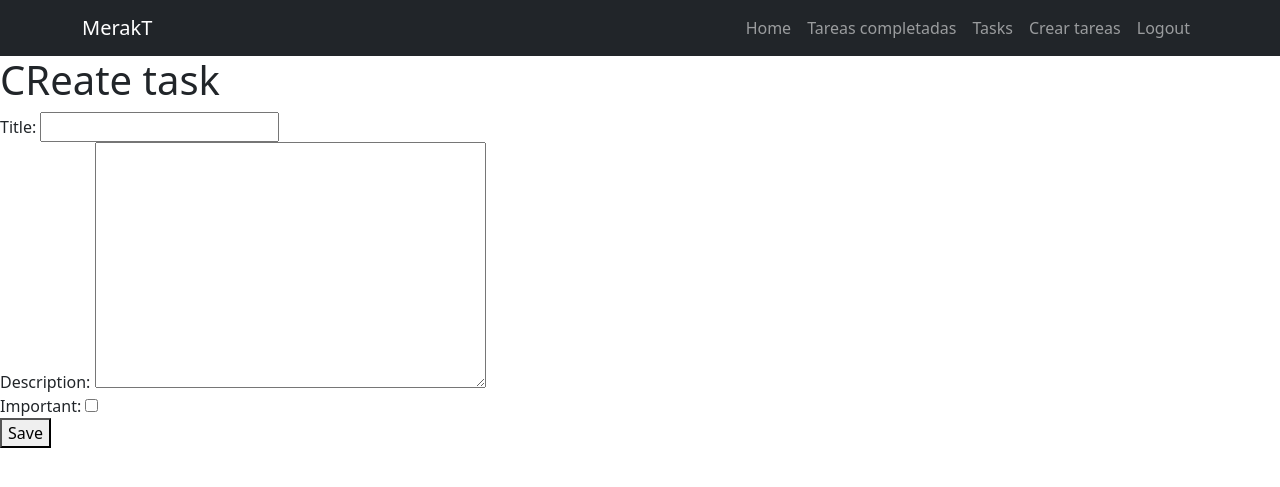
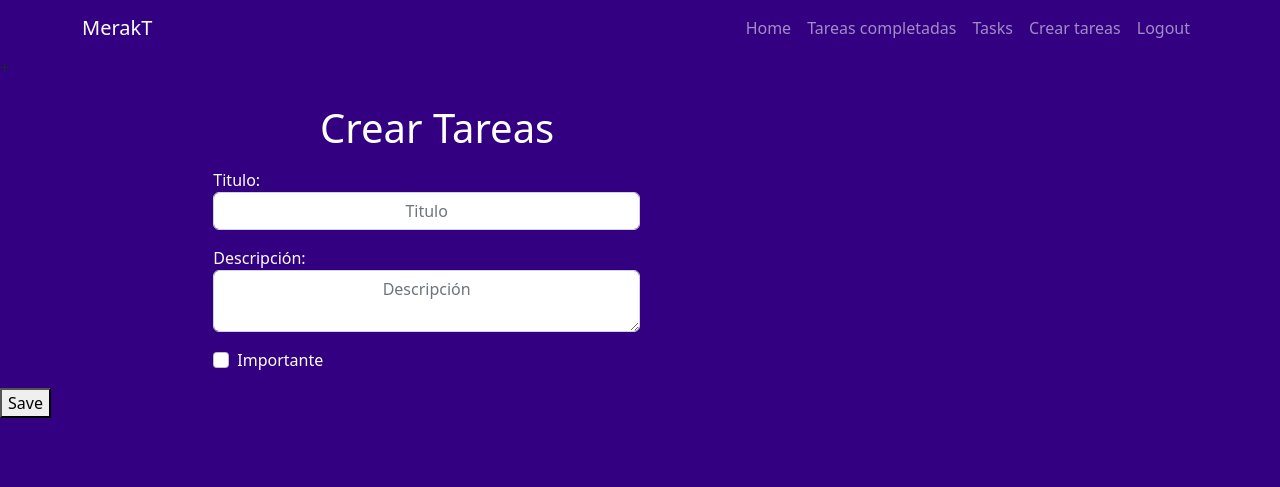
Before and after one commit to Leonard3456/login-y-registro-mtk, a Django app: page /create_task/ in a window 1280 px wide. Shown: the top 487 px of the page. Run offline with Django 5.2, Linux system fonts and the light colour scheme; a user stored in the database is signed in.

Commit message:
firts commit

```diff
--- a/tasks/templates/_navbar.html
+++ b/tasks/templates/_navbar.html
@@ -1,4 +1,4 @@
-<nav class="navbar navbar-expand-lg navbar-dark bg-dark">
+<nav class="navbar navbar-expand-lg navbar-dark " style="background-color: #320081;">
   <div class="container">
     <a class="navbar-brand" href="/">MerakT</a>
     <button
--- a/tasks/templates/base.html
+++ b/tasks/templates/base.html
@@ -6,15 +6,28 @@
     <meta name="viewport" content="width=device-width, initial-scale=1.0" />
     <title>Django CRUD</title>
     <link rel="stylesheet" href="https://cdn.jsdelivr.net/npm/bootstrap@5.2.0/dist/css/bootstrap.min.css">
-    <script src="https://cdn.jsdelivr.net/npm/bootstrap@5.2.0/dist/js/bootstrap.bundle.min.js"></script>
+
     <link rel="stylesheet" href="style.css">
+  </head>
 
-  </head>
-  <body>
+  <style>
+    /* Aplica un fondo morado al cuerpo del documento */
+    body {
+      background-color: #320081; /* Código de color morado */
+    }
+
+    /* Ajusta los estilos del contenido si es necesario */
+    .contenido {
+      color: #ffffff; /* Color del texto */
+      padding: 20px;
+    }
+  </style>
+  <body class="bg-purple">
     {% include '_navbar.html' %}
 
     {% block content %}
     <!--aqui iran otras paginas-->
     {% endblock %}
+    <script src="https://cdn.jsdelivr.net/npm/bootstrap@5.2.0/dist/js/bootstrap.bundle.min.js"></script>
   </body>
 </html>
--- a/tasks/templates/create_task.html
+++ b/tasks/templates/create_task.html
@@ -1,14 +1,42 @@
 {% extends 'base.html' %}
 
 {% block content %}
+<!--offset es para donde se ubica el texto-->+
+<div class="mt-6">
+<h1 class="text-white col-md-4 offset-md-3 mt-4">Crear Tareas</h1>
 
-<h1>CReate task</h1>
 
-{{error}}
-<form action="/create_task/" method="POST"> <!--envia a crear tarea-->
-  {% csrf_token %} <!--colocar un input para proteger los sitios-->
-  {{form}}
+  {{error}}
+  <form action="/create_task/" method="POST"> <!--envia a crear tarea-->
+    {% csrf_token %} <!--colocar un input para proteger los sitios-->
+    <!--{{form}}-->
 
-  <button>Save</button>
-</form>
+    <div class="col-md-4 offset-md-2 mt-3">
+
+      <label for="title" class="text-white">Titulo:</label>
+
+      <div class="mb-3">
+        <input type="title" name="title" id="title"class="form-control text-center center-placeholder"
+        placeholder="Titulo">
+      </div>
+
+      <label for="description" class="text-white">Descripción:</label>
+
+      <div class="mb-3">
+        <textarea name="description" id="description" class="form-control text-center center-placeholder" placeholder="Descripción"></textarea>
+      </div>
+
+      <div class="form-check mb-3">
+        <input class="form-check-input" type="checkbox" value="" id="flexCheckDefault">
+        <label class="form-check-label text-white" for="flexCheckDefault">
+          Importante
+        </label>
+      </div>
+    </div>
+
+
+    <button>Save</button>
+  </form>
+</div>
+
 {% endblock %}
--- a/tasks/templates/task_detail.html
+++ b/tasks/templates/task_detail.html
@@ -2,7 +2,8 @@
 
 {% block content %}
 
-{{task.title}}
+<strong>{{task.title}}</strong>
+
 
 {{error}}
 
```
Also changed, not shown: tasks/templates/tasks.html (+19 -7 lines), db.sqlite3.
